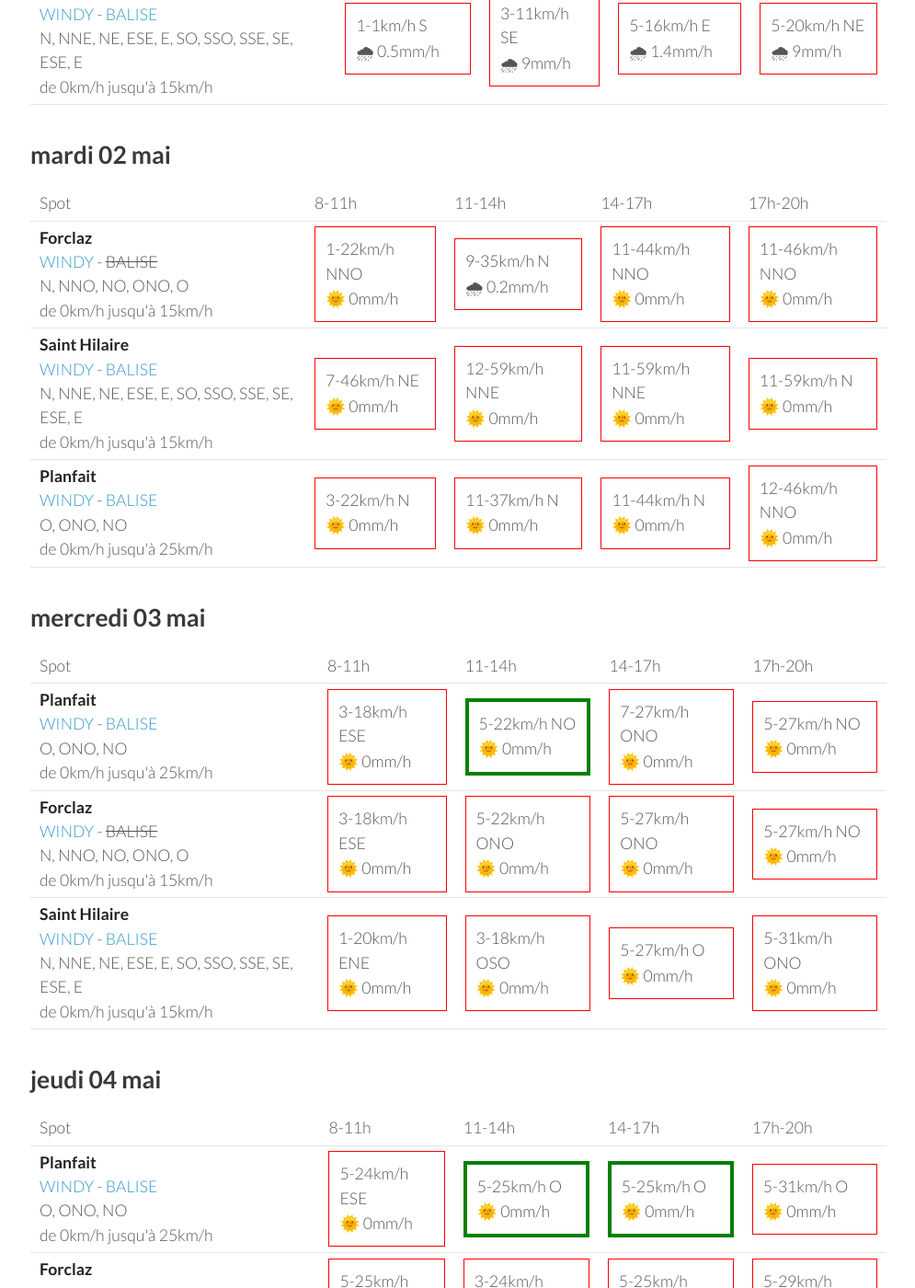
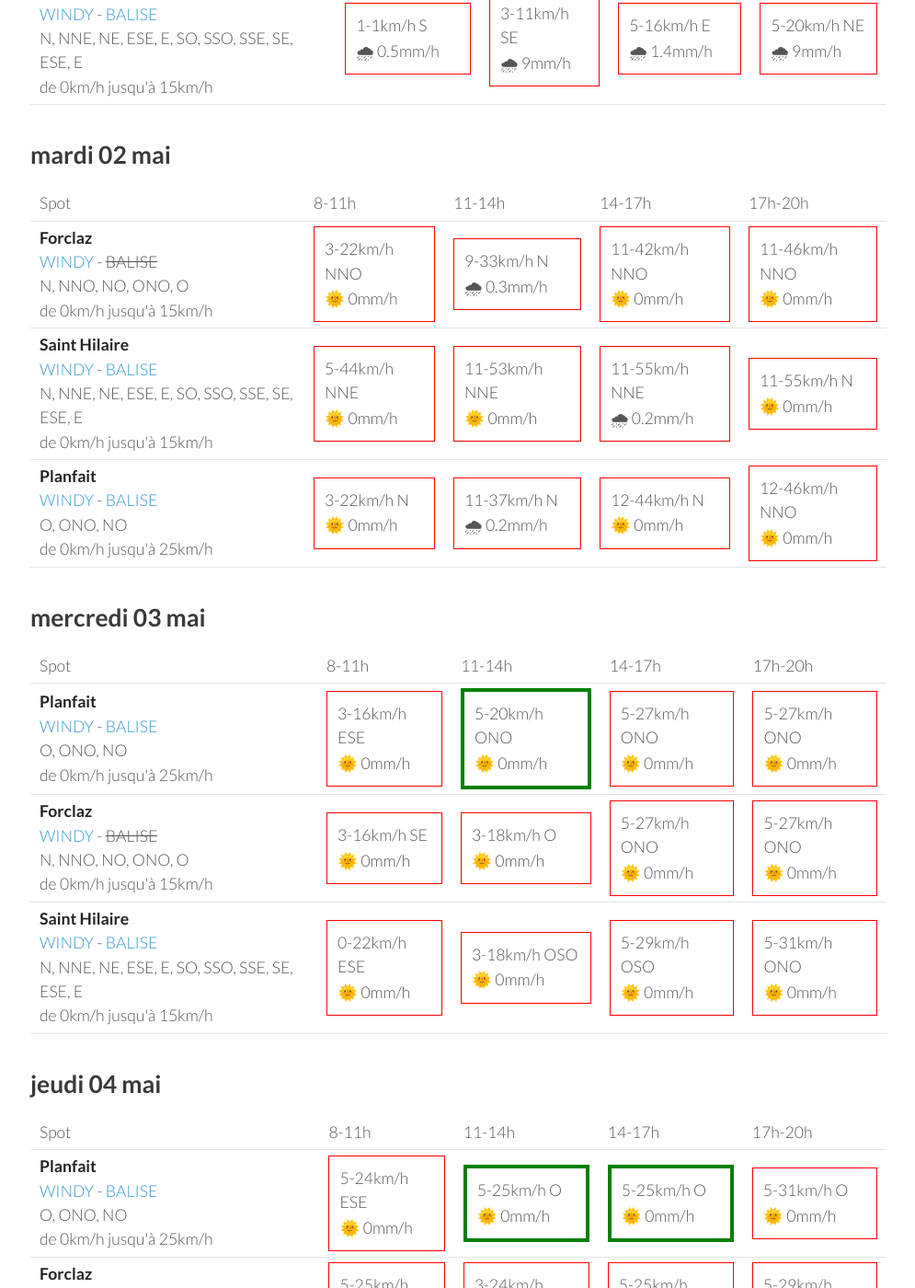
Before and after one commit to parapente-dans-le-nord/parapente-dans-le-nord.github.io, a Jekyll site: the page built from alpes_nord.markdown, in a window 1280 px wide and 1400 px high, scrolled down 1136 px. Shown: the whole window at 92% size, without its empty margins (25-1020 px from the left). Built offline with Jekyll 4.4.1, drawn with Linux system fonts in a browser that asks for light colours; some of the changed text lies outside the part shown.

Commit message:
update index.markdown

```diff
--- a/alpes_nord.markdown
+++ b/alpes_nord.markdown
@@ -113,9 +113,9 @@ page mise à jour le dimanche 30 avril 13:26
 <tr>
         <td><strong>Forclaz</strong><br><a href="https://windy.com/45.814/6.247?45.375,6.246,8,m:eVwaglz">WINDY</a> - <span class="no-balise"> BALISE </span><br> <span class="vent-favorable">N, NNO, NO, ONO, O</span><br><span class="force-vent">de 0km/h jusqu'à 15km/h</span> </td>
 
-            <td><div class="not-flyable"><p>1-22km/h NNO</p><p>🌞 0mm/h</p></div></td>
-            <td><div class="not-flyable"><p>9-35km/h N</p><p>🌧 0.2mm/h</p></div></td>
-            <td><div class="not-flyable"><p>11-44km/h NNO</p><p>🌞 0mm/h</p></div></td>
+            <td><div class="not-flyable"><p>3-22km/h NNO</p><p>🌞 0mm/h</p></div></td>
+            <td><div class="not-flyable"><p>9-33km/h N</p><p>🌧 0.3mm/h</p></div></td>
+            <td><div class="not-flyable"><p>11-42km/h NNO</p><p>🌞 0mm/h</p></div></td>
             <td><div class="not-flyable"><p>11-46km/h NNO</p><p>🌞 0mm/h</p></div></td>
 
 
@@ -123,10 +123,10 @@ page mise à jour le dimanche 30 avril 13:26
 <tr>
         <td><strong>Saint Hilaire</strong><br><a href="https://windy.com/45.307/5.888?45.087,5.889,9,m:eUFagkX">WINDY</a> - <span class=""><a href="http://www.balisemeteo.com/balise.php?idBalise=61">BALISE</a> </span><br> <span class="vent-favorable">N, NNE, NE, ESE, E, SO, SSO, SSE, SE, ESE, E</span><br><span class="force-vent">de 0km/h jusqu'à 15km/h</span> </td>
 
-            <td><div class="not-flyable"><p>7-46km/h NE</p><p>🌞 0mm/h</p></div></td>
-            <td><div class="not-flyable"><p>12-59km/h NNE</p><p>🌞 0mm/h</p></div></td>
-            <td><div class="not-flyable"><p>11-59km/h NNE</p><p>🌞 0mm/h</p></div></td>
-            <td><div class="not-flyable"><p>11-59km/h N</p><p>🌞 0mm/h</p></div></td>
+            <td><div class="not-flyable"><p>5-44km/h NNE</p><p>🌞 0mm/h</p></div></td>
+            <td><div class="not-flyable"><p>11-53km/h NNE</p><p>🌞 0mm/h</p></div></td>
+            <td><div class="not-flyable"><p>11-55km/h NNE</p><p>🌧 0.2mm/h</p></div></td>
+            <td><div class="not-flyable"><p>11-55km/h N</p><p>🌞 0mm/h</p></div></td>
 
 
     </tr>
@@ -134,8 +134,8 @@ page mise à jour le dimanche 30 avril 13:26
         <td><strong>Planfait</strong><br><a href="https://windy.com/45.853/6.223?45.415,6.223,8">WINDY</a> - <span class=""><a href="https://www.openwindmap.org/PP496">BALISE</a> </span><br> <span class="vent-favorable">O, ONO, NO</span><br><span class="force-vent">de 0km/h jusqu'à 25km/h</span> </td>
 
             <td><div class="not-flyable"><p>3-22km/h N</p><p>🌞 0mm/h</p></div></td>
-            <td><div class="not-flyable"><p>11-37km/h N</p><p>🌞 0mm/h</p></div></td>
-            <td><div class="not-flyable"><p>11-44km/h N</p><p>🌞 0mm/h</p></div></td>
+            <td><div class="not-flyable"><p>11-37km/h N</p><p>🌧 0.2mm/h</p></div></td>
+            <td><div class="not-flyable"><p>12-44km/h N</p><p>🌞 0mm/h</p></div></td>
             <td><div class="not-flyable"><p>12-46km/h NNO</p><p>🌞 0mm/h</p></div></td>
 
 
@@ -159,29 +159,29 @@ page mise à jour le dimanche 30 avril 13:26
 <tr>
         <td><strong>Planfait</strong><br><a href="https://windy.com/45.853/6.223?45.415,6.223,8">WINDY</a> - <span class=""><a href="https://www.openwindmap.org/PP496">BALISE</a> </span><br> <span class="vent-favorable">O, ONO, NO</span><br><span class="force-vent">de 0km/h jusqu'à 25km/h</span> </td>
 
-            <td><div class="not-flyable"><p>3-18km/h ESE</p><p>🌞 0mm/h</p></div></td>
-            <td><div class="flyable"><p>5-22km/h NO</p><p>🌞 0mm/h</p></div></td>
-            <td><div class="not-flyable"><p>7-27km/h ONO</p><p>🌞 0mm/h</p></div></td>
-            <td><div class="not-flyable"><p>5-27km/h NO</p><p>🌞 0mm/h</p></div></td>
+            <td><div class="not-flyable"><p>3-16km/h ESE</p><p>🌞 0mm/h</p></div></td>
+            <td><div class="flyable"><p>5-20km/h ONO</p><p>🌞 0mm/h</p></div></td>
+            <td><div class="not-flyable"><p>5-27km/h ONO</p><p>🌞 0mm/h</p></div></td>
+            <td><div class="not-flyable"><p>5-27km/h ONO</p><p>🌞 0mm/h</p></div></td>
 
 
     </tr>
 <tr>
         <td><strong>Forclaz</strong><br><a href="https://windy.com/45.814/6.247?45.375,6.246,8,m:eVwaglz">WINDY</a> - <span class="no-balise"> BALISE </span><br> <span class="vent-favorable">N, NNO, NO, ONO, O</span><br><span class="force-vent">de 0km/h jusqu'à 15km/h</span> </td>
 
-            <td><div class="not-flyable"><p>3-18km/h ESE</p><p>🌞 0mm/h</p></div></td>
-            <td><div class="not-flyable"><p>5-22km/h ONO</p><p>🌞 0mm/h</p></div></td>
+            <td><div class="not-flyable"><p>3-16km/h SE</p><p>🌞 0mm/h</p></div></td>
+            <td><div class="not-flyable"><p>3-18km/h O</p><p>🌞 0mm/h</p></div></td>
             <td><div class="not-flyable"><p>5-27km/h ONO</p><p>🌞 0mm/h</p></div></td>
-            <td><div class="not-flyable"><p>5-27km/h NO</p><p>🌞 0mm/h</p></div></td>
+            <td><div class="not-flyable"><p>5-27km/h ONO</p><p>🌞 0mm/h</p></div></td>
 
 
     </tr>
 <tr>
         <td><strong>Saint Hilaire</strong><br><a href="https://windy.com/45.307/5.888?45.087,5.889,9,m:eUFagkX">WINDY</a> - <span class=""><a href="http://www.balisemeteo.com/balise.php?idBalise=61">BALISE</a> </span><br> <span class="vent-favorable">N, NNE, NE, ESE, E, SO, SSO, SSE, SE, ESE, E</span><br><span class="force-vent">de 0km/h jusqu'à 15km/h</span> </td>
 
-            <td><div class="not-flyable"><p>1-20km/h ENE</p><p>🌞 0mm/h</p></div></td>
+            <td><div class="not-flyable"><p>0-22km/h ESE</p><p>🌞 0mm/h</p></div></td>
             <td><div class="not-flyable"><p>3-18km/h OSO</p><p>🌞 0mm/h</p></div></td>
-            <td><div class="not-flyable"><p>5-27km/h O</p><p>🌞 0mm/h</p></div></td>
+            <td><div class="not-flyable"><p>5-29km/h OSO</p><p>🌞 0mm/h</p></div></td>
             <td><div class="not-flyable"><p>5-31km/h ONO</p><p>🌞 0mm/h</p></div></td>
 
 
```
Also changed, not shown: other parts of alpes_nord.markdown (+1 -1 lines).
